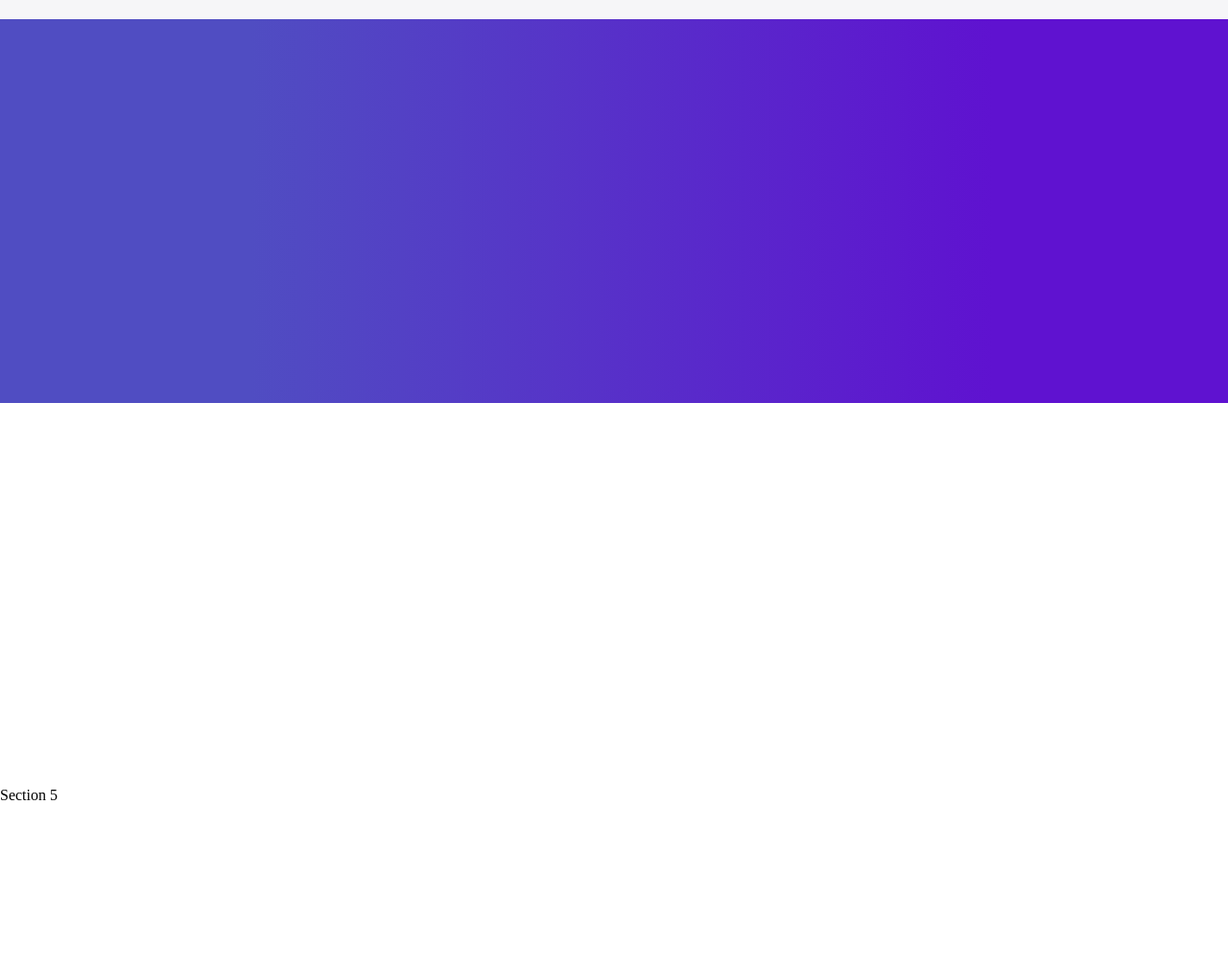
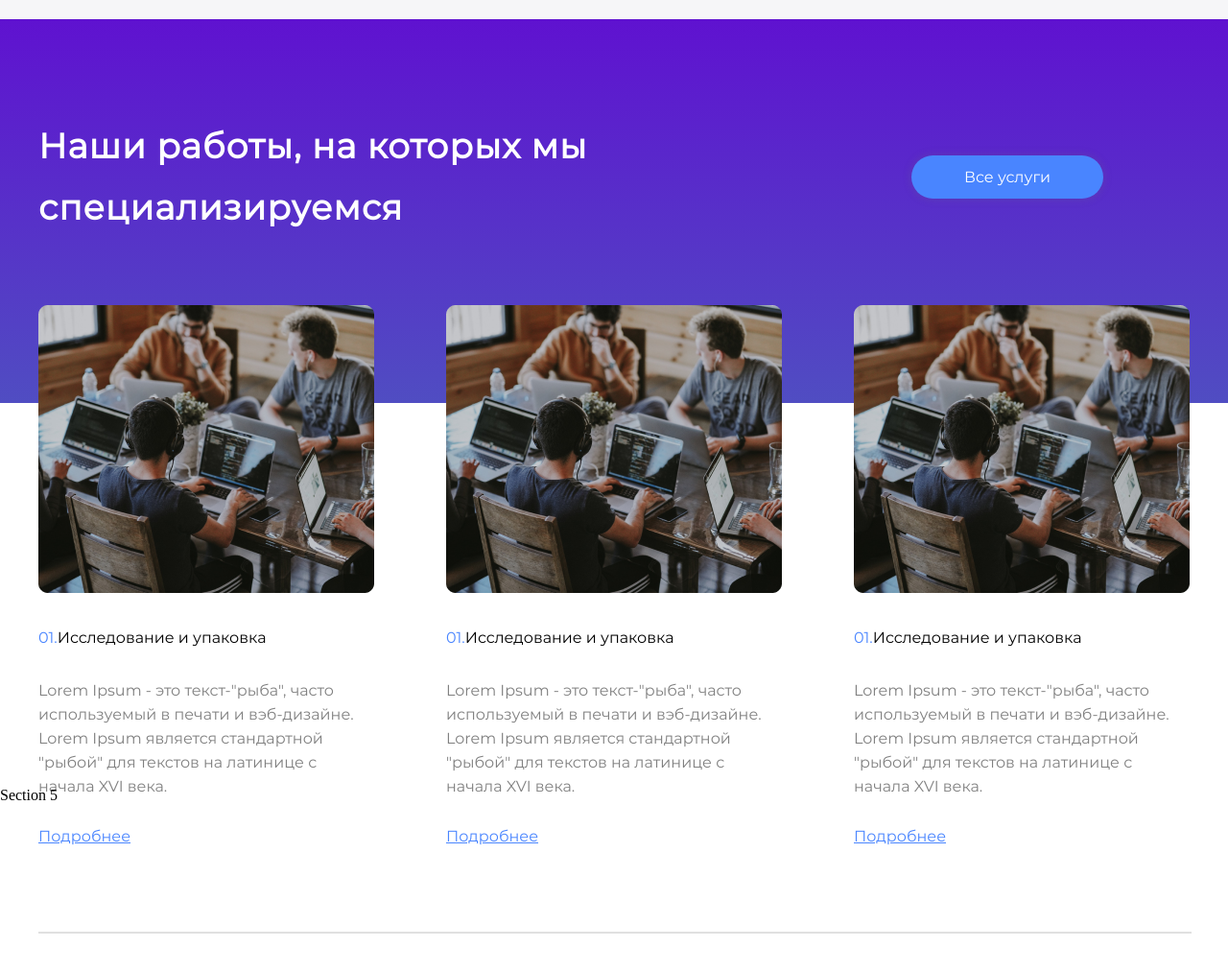
Before and after one commit to hohohaki/firstSite, a plain HTML site: page site/index.html in a window 1280 px wide. Shown: the part 2380-3392 px from the top of the page at 96% size. Drawn offline with Linux system fonts and the light colour scheme; files that its build step writes are made by us from their sources.

Commit message:
9th commit Section4 ready(commit on 'master')

```diff
--- a/site/index.html
+++ b/site/index.html
@@ -111,7 +111,7 @@
                         <img class="project-img" src="img/info-img.png" >
                     </div>
                 </div>
-                <div class="prj-line"></div>
+                <div class="div-line"></div>
                 <div class="our-projects">
                     <div class="op-el">
                         <div class="op-el-top">
@@ -163,9 +163,44 @@
         </section>
 
         <section id="spec-jobs">
-            <div class="spec-jobs-part-1"></div>
-            <div class="spec-jobs-part-2"></div>
             <div class="container">
+                <div class="jobs-txt">
+                    <p class="title white">Наши работы, на которых мы специализируемся</p>
+                    <button type="button" class="button">Все услуги</button>
+                </div>
+                <div class="jobs-articles">
+                    <div jobs-articles-el>
+                        <div jobs-articles-el-img>
+                            <img src="img/jobsimg.png">
+                        </div>
+                        <div class="jobs-articles-txt">
+                            <p class="subtitle ja-title"><span class="blue">01.</span>Исследование и упаковка</p>
+                            <p class="subtitle grey ja-subtitle">Lorem Ipsum - это текст-"рыба", часто используемый в печати и вэб-дизайне. Lorem Ipsum является стандартной "рыбой" для текстов на латинице с начала XVI века.</p>
+                            <a class="a-stylisized ja-a">Подробнее</a>
+                        </div>
+                    </div>
+                    <div jobs-articles-el>
+                        <div jobs-articles-el-img>
+                            <img src="img/jobsimg.png">
+                        </div>
+                        <div class="jobs-articles-txt">
+                            <p class="subtitle ja-title"><span class="blue">01.</span>Исследование и упаковка</p>
+                            <p class="subtitle grey ja-subtitle">Lorem Ipsum - это текст-"рыба", часто используемый в печати и вэб-дизайне. Lorem Ipsum является стандартной "рыбой" для текстов на латинице с начала XVI века.</p>
+                            <a class="a-stylisized ja-a">Подробнее</a>
+                        </div>
+                    </div>
+                    <div jobs-articles-el>
+                        <div jobs-articles-el-img>
+                            <img src="img/jobsimg.png">
+                        </div>
+                        <div class="jobs-articles-txt">
+                            <p class="subtitle ja-title"><span class="blue">01.</span>Исследование и упаковка</p>
+                            <p class="subtitle grey ja-subtitle">Lorem Ipsum - это текст-"рыба", часто используемый в печати и вэб-дизайне. Lorem Ipsum является стандартной "рыбой" для текстов на латинице с начала XVI века.</p>
+                            <a class="a-stylisized ja-a">Подробнее</a>
+                        </div>
+                    </div>
+                </div>
+                <div class="div-line"></div>
             </div>
         </section>
 
@@ -189,7 +224,6 @@
                             <source src ="https://drive.google.com/uc?export=download&id=14G9JZdkSJNpsNuKPeZzKD_QZZttpkhp8" type = "video/mp4">
                         </video>
                     </div>
-
                 </div>
             </div>
         </section>
--- a/site/script/script.js
+++ b/site/script/script.js
@@ -28,4 +28,11 @@ document.addEventListener('DOMContentLoaded', function(){
 
     let videoButton = document.querySelector(".videoplay a");
     videoButton.addEventListener("click", setVideoPlay);
+
+    document.getElementById('video').addEventListener('ended',myHandler,false);
+
+    function myHandler() {
+        video.style.display = 'none';
+        videoButton.style.display = 'block'
+    }
 });
--- a/site/style/style.css
+++ b/site/style/style.css
@@ -7,6 +7,11 @@ a{
     text-decoration: none;
     color: black;
     font-family: "Montserrat";
+}
+.a-stylisized{
+    text-decoration: underline;
+    color: #4985FF;
+    cursor: pointer;
 }
 body,p,div,a{
     margin: 0;
@@ -45,6 +50,9 @@ section{
 }
 .grey{
     color:grey;
+}
+.blue{
+    color: #4985FF;
 }
 /*header*/
 header{
@@ -122,6 +130,8 @@ header.scrolling .menu-link.active {
     box-shadow: 0px 0px 10px rgba(111, 111, 111, 0.25);
     border-radius: 30px;
     cursor: pointer;
+    font-family: "Montserrat";
+    color: white;
 }
 /*SECTION #2 (SERVICE) START*/
 #service .container{
@@ -227,6 +237,7 @@ header.scrolling .menu-link.active {
 .project-article{
     display: flex;
     justify-content: flex-start;
+    justify-content: space-between;
     align-items: center;
     padding-top: 100px;
 }
@@ -253,12 +264,11 @@ header.scrolling .menu-link.active {
 }
 .project-img{
     display: block;
-    padding-left: 100px;
 }
 /* DIVIDING LINE */
-.prj-line{
+.div-line{
     margin-top: 90px;
-    width: 1110px;
+    width: 1200px;
     border: 1px solid #E0E0E0;
 }
 /* OUR PROJECTS */
@@ -281,20 +291,52 @@ header.scrolling .menu-link.active {
     padding-left: 20px;
 }
 
-.op-el-lower .subtitle{
-    letter-spacing: 2px;
+.op-el-lower{
+    display: flex;
+    justify-content: flex-start;
 }
 /* SPEC JOBS */
+#spec-jobs{
+    background: linear-gradient(to bottom, #5f12d0 0%,#504dc2 50%,#ffffff 50%,#ffffff 100%);
+}
+.jobs-txt{
+    display: flex;
+    flex-direction: row;
+    justify-content: flex-start;
+    justify-content: space-between;
+    align-items: center;
+    padding-top: 100px;
+    max-width: 1110px;
+}
+.jobs-articles{
+    padding-top: 70px;
+    display: flex;
+    justify-content: flex-start;
+    justify-content: space-between;
+    align-items: center;
+}
+.jobs-txt .title{
+    font-size: 36px;
+    text-align: left;
+    max-width: 600px;
 
-.spec-jobs-part-1{
-    height: 50vh;
-    width: 100%;
-    background: linear-gradient(90deg, #504DC2 20.44%, #5F12D0 80.91%), #C4C4C4;
 }
-.spec-jobs-part-2{
-    height: 50vh;
-    width: 100%;
-
+.jobs-articles-txt{
+    display: flex;
+    flex-direction: column;
+    justify-content: flex-start;
+}
+.ja-title{
+    text-align: left;
+    padding-top: 30px;
+}
+.ja-subtitle{
+    text-align: left;
+    max-width: 350px;
+    padding-top: 30px;
+}
+.ja-a{
+    padding-top: 30px;
 }
 /* VIDEO */
 .works-content{
```
Also changed, not shown: site/img/jobsimg.png (added).
